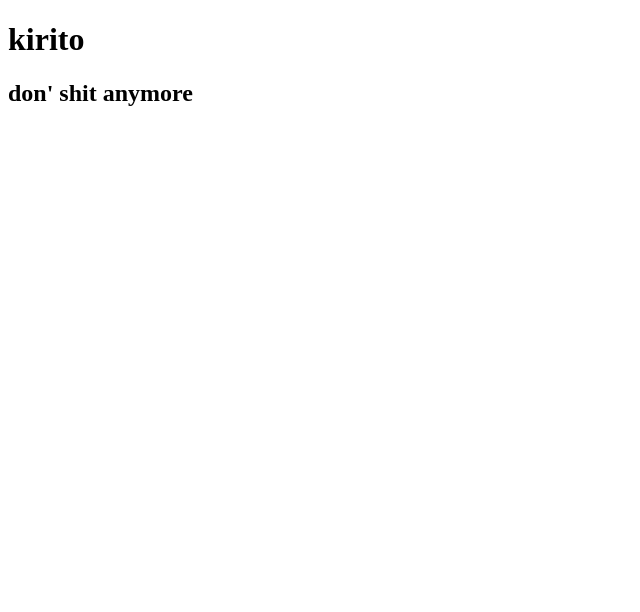
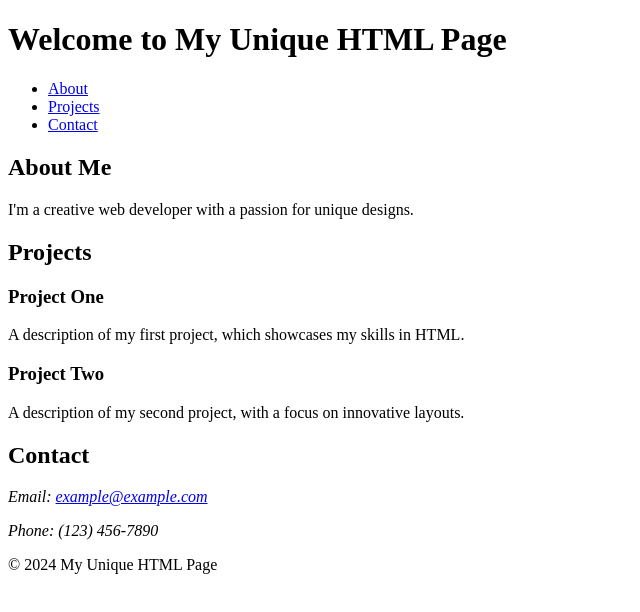
Before and after one commit to tharindu765/GDSE-git, a plain HTML site: page index.html in a window 1280 px wide. Shown: the whole page, without its empty margins (0-640 px from the left). Drawn offline with Linux system fonts and the light colour scheme.

Commit message:
add my website

```diff
--- a/index.html
+++ b/index.html
@@ -2,10 +2,48 @@
 <html lang="en">
 <head>
     <meta charset="UTF-8">
-    <title>kirito work</title>
+    <meta name="viewport" content="width=device-width, initial-scale=1.0">
+    <title>Unique HTML Page</title>
 </head>
 <body>
-<h1>kirito</h1>
-<h2>don' shit anymore</h2>
+<header>
+    <h1>Welcome to My Unique HTML Page</h1>
+    <nav>
+        <ul>
+            <li><a href="#about">About</a></li>
+            <li><a href="#projects">Projects</a></li>
+            <li><a href="#contact">Contact</a></li>
+        </ul>
+    </nav>
+</header>
+
+<section id="about">
+    <h2>About Me</h2>
+    <p>I'm a creative web developer with a passion for unique designs.</p>
+</section>
+
+<section id="projects">
+    <h2>Projects</h2>
+    <article>
+        <h3>Project One</h3>
+        <p>A description of my first project, which showcases my skills in HTML.</p>
+    </article>
+    <article>
+        <h3>Project Two</h3>
+        <p>A description of my second project, with a focus on innovative layouts.</p>
+    </article>
+</section>
+
+<section id="contact">
+    <h2>Contact</h2>
+    <address>
+        <p>Email: <a href="mailto:example@example.com">example@example.com</a></p>
+        <p>Phone: (123) 456-7890</p>
+    </address>
+</section>
+
+<footer>
+    <p>&copy; 2024 My Unique HTML Page</p>
+</footer>
 </body>
 </html>
```
